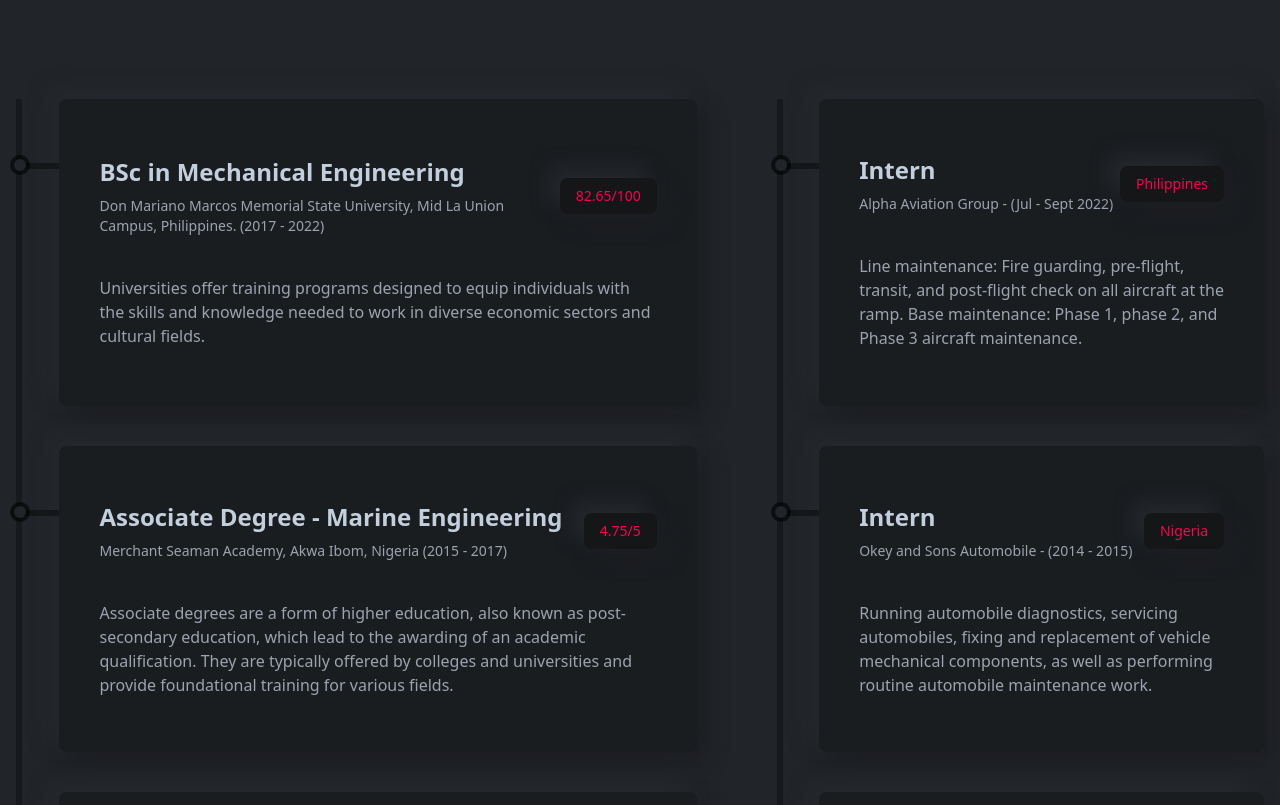
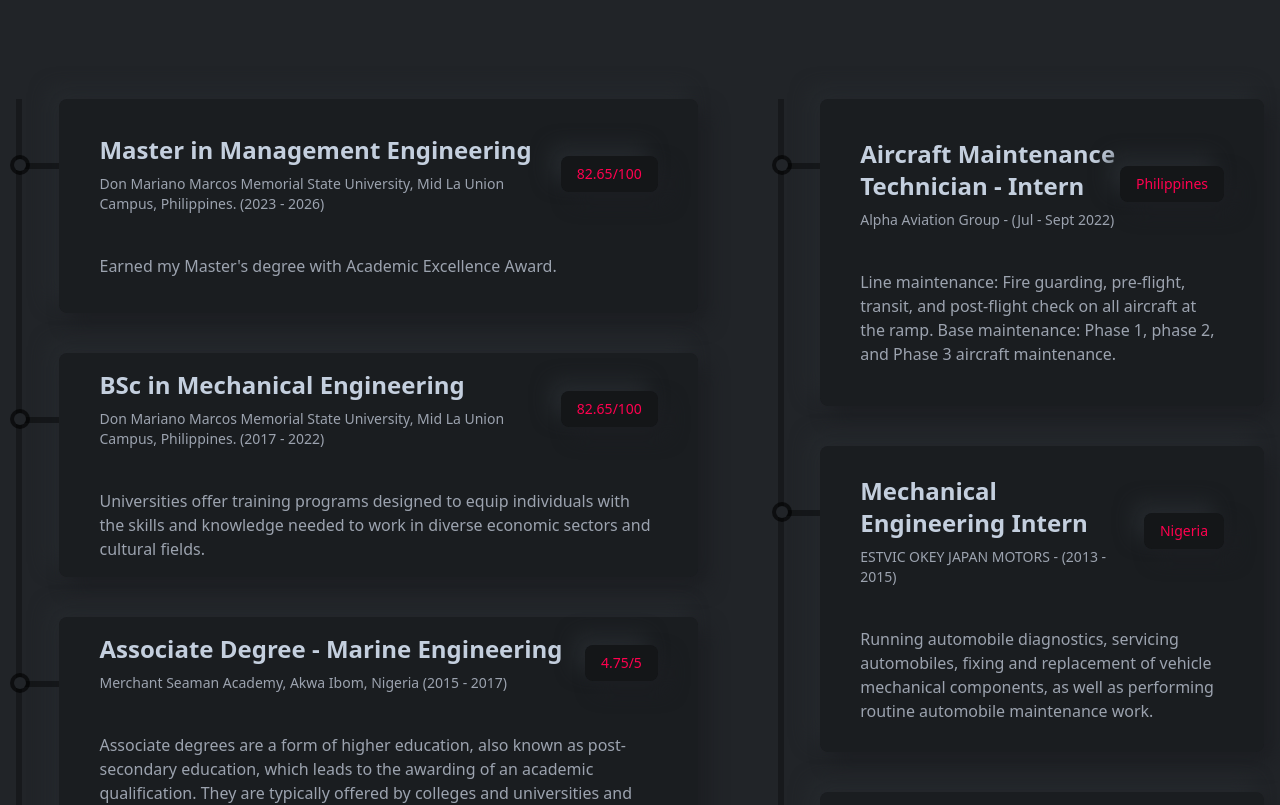
Before and after one commit to Emperoar0147/my-portfolio, a React (Create React App) app: page /blog/1 in a window 1280 px wide. Shown: the part 3840-4645 px from the top of the page. Built offline with nearby package versions, Linux system fonts and the light colour scheme.

Commit message:
Update Education.js

```diff
--- a/src/components/resume/Education.js
+++ b/src/components/resume/Education.js
@@ -16,6 +16,12 @@ const Education = () => {
           <h2 className="text-3xl md:text-4xl font-bold">Educational Attainment</h2>
         </div>
         <div className="mt-6 lgl:mt-14 w-full h-[1000px] border-l-[6px] border-l-black border-opacity-30 flex flex-col gap-10">
+         <ResumeCard
+            title="Master in Management Engineering"
+            subTitle="Don Mariano Marcos Memorial State University, Mid La Union Campus, Philippines. (2023 - 2026)"
+            result="82.65/100"
+            des="Earned my Master's degree with Academic Excellence Award."
+          />
           <ResumeCard
             title="BSc in Mechanical Engineering"
             subTitle="Don Mariano Marcos Memorial State University, Mid La Union Campus, Philippines. (2017 - 2022)"
@@ -27,7 +33,7 @@ const Education = () => {
             subTitle="Merchant Seaman Academy, Akwa Ibom, Nigeria (2015 - 2017)"
             result="4.75/5"
             des="Associate degrees are a form of higher education, also known as post-secondary education,
-            which lead to the awarding of an academic qualification. They are typically offered by colleges and universities and provide foundational training for various fields."
+            which leads to the awarding of an academic qualification. They are typically offered by colleges and universities and provide foundational training for various fields."
           />
           <ResumeCard
             title="Secondary School Education"
@@ -46,20 +52,20 @@ const Education = () => {
         </div>
         <div className="mt-6 lgl:mt-14 w-full h-[1000px] border-l-[6px] border-l-black border-opacity-30 flex flex-col gap-10">
           <ResumeCard
-            title="Intern"
+            title="Aircraft Maintenance Technician - Intern"
             subTitle="Alpha Aviation Group - (Jul - Sept 2022)"
             result="Philippines"
             des="Line maintenance: Fire guarding, pre-flight, transit, and post-flight check on all aircraft at the ramp. Base maintenance: Phase 1, phase 2, and Phase 3 aircraft maintenance."
           />
           <ResumeCard
-            title="Intern"
-            subTitle="Okey and Sons Automobile - (2014 - 2015)"
+            title="Mechanical Engineering Intern"
+            subTitle="ESTVIC OKEY JAPAN MOTORS - (2013 - 2015)"
             result="Nigeria"
             des="Running automobile diagnostics, servicing automobiles, fixing and replacement of vehicle mechanical components, as well as performing routine automobile maintenance work."
           />
           <ResumeCard
             title="TESL"
-            subTitle="Teaching English as a Second Language (2012 - Present)"
+            subTitle="Teaching English as a Second Language (2023 - Present)"
             result="Remote"
             des="Teaching English Language as a Second Language to Speakers of other Languages."
           />
```
